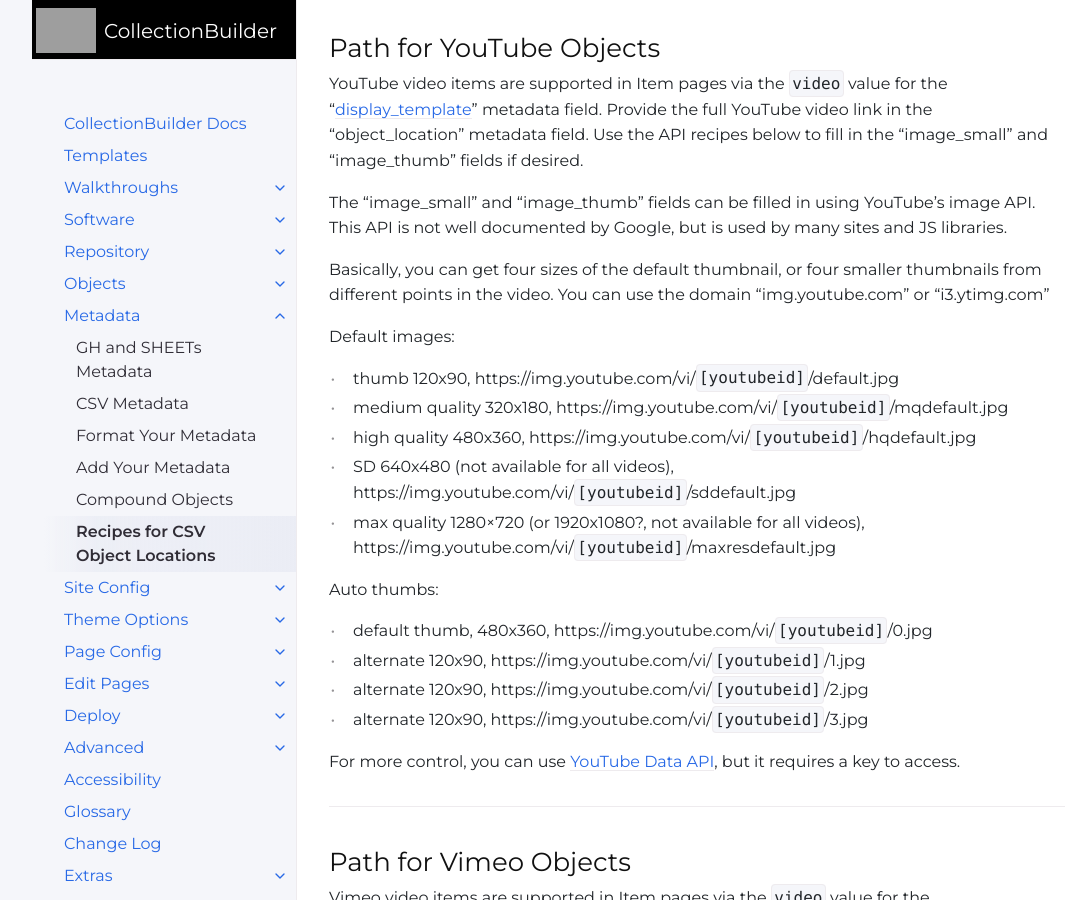
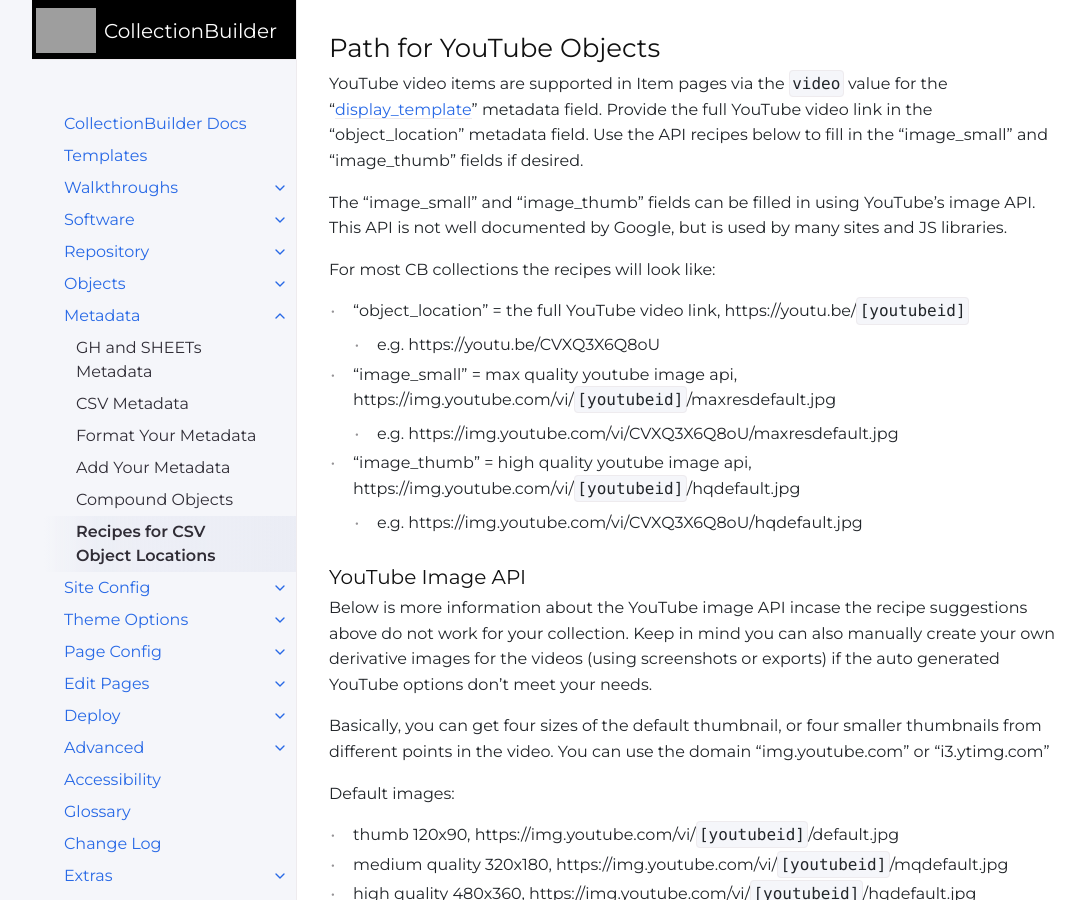
Before and after one commit to CollectionBuilder/cb-docs, a Jekyll site: the page built from docs/metadata/object-paths.md, in a window 1280 px wide and 900 px high, scrolled down 1387 px. Shown: the whole window, without its empty margins (75-1160 px from the left). Built offline with Jekyll 4.4.1, drawn with Linux system fonts in a browser that asks for light colours; comment, search, counter and statistics services are not loaded.

Commit message:
simplify youtube api notes

```diff
--- a/docs/metadata/object-paths.md
+++ b/docs/metadata/object-paths.md
@@ -51,6 +51,20 @@ Use the API recipes below to fill in the "image_small" and "image_thumb" fields
 
 The "image_small" and "image_thumb" fields can be filled in using YouTube's image API.
 This API is not well documented by Google, but is used by many sites and JS libraries.
+
+For most CB collections the recipes will look like:
+
+- "object_location" = the full YouTube video link, https://youtu.be/`[youtubeid]`
+    - e.g. https://youtu.be/CVXQ3X6Q8oU
+- "image_small" = max quality youtube image api, https://img.youtube.com/vi/`[youtubeid]`/maxresdefault.jpg
+    - e.g. https://img.youtube.com/vi/CVXQ3X6Q8oU/maxresdefault.jpg
+- "image_thumb" = high quality youtube image api, https://img.youtube.com/vi/`[youtubeid]`/hqdefault.jpg
+    - e.g. https://img.youtube.com/vi/CVXQ3X6Q8oU/hqdefault.jpg
+
+### YouTube Image API
+
+Below is more information about the YouTube image API incase the recipe suggestions above do not work for your collection.
+Keep in mind you can also manually create your own derivative images for the videos (using screenshots or exports) if the auto generated YouTube options don't meet your needs.
 
 Basically, you can get four sizes of the default thumbnail, or four smaller thumbnails from different points in the video.
 You can use the domain "img.youtube.com" or "i3.ytimg.com"
```
